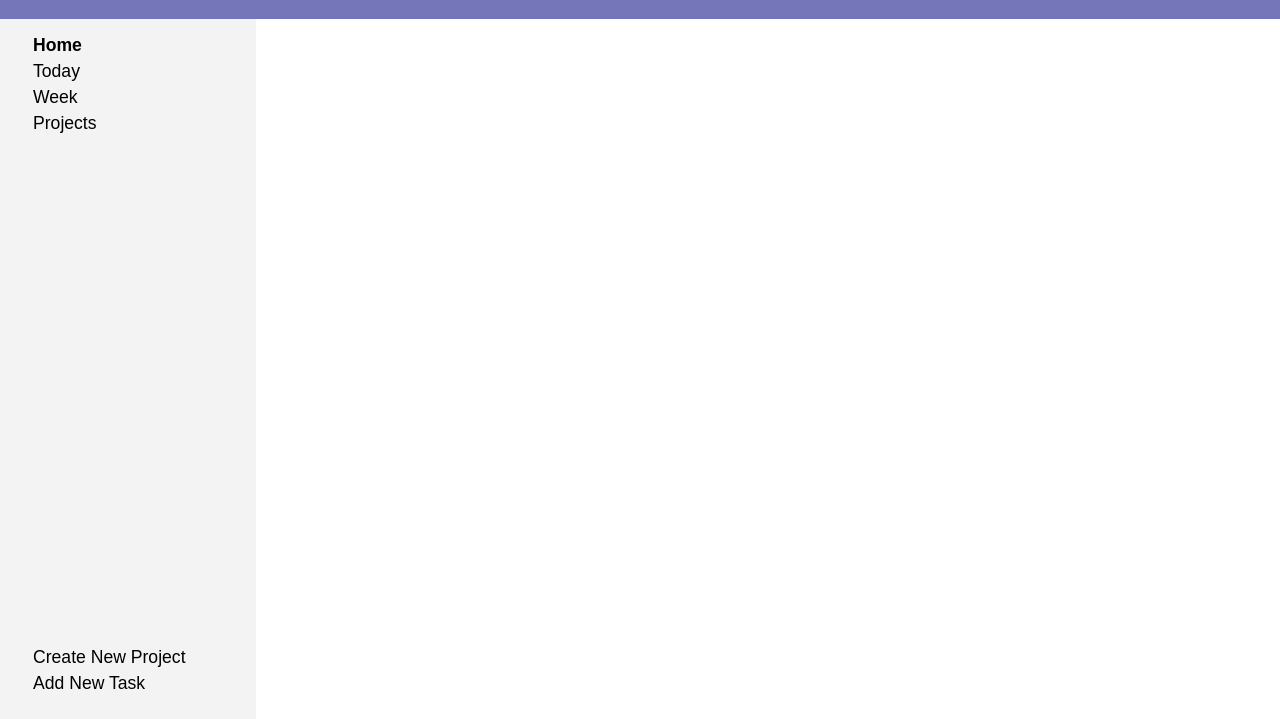
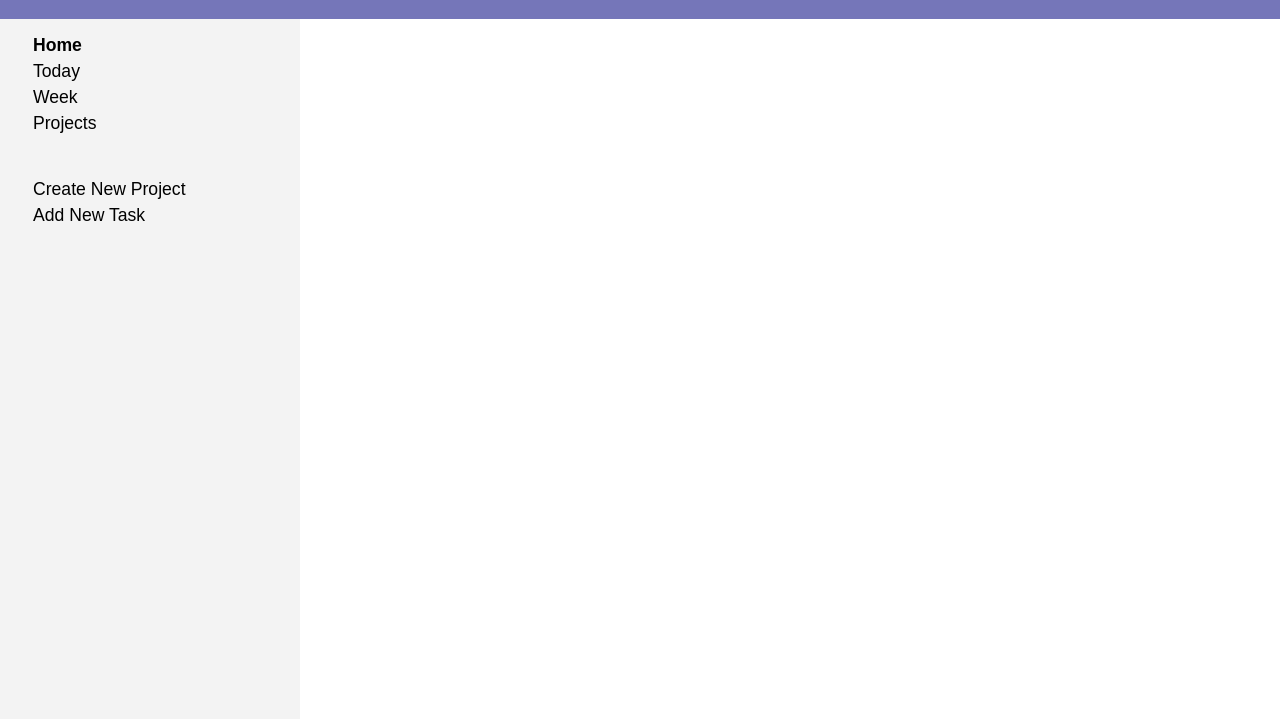
Before and after one commit to stephenlindstrom/to-do-list, a website built with webpack: page src/template.html in a window 1280 px wide. Shown: the part 81-800 px from the top of the page. Built offline with nearby package versions, Linux system fonts and the light colour scheme.

Commit message:
Move add buttons closer to other buttons

```diff
--- a/src/styles.css
+++ b/src/styles.css
@@ -27,12 +27,11 @@ h1 {
     display: flex;
     flex-direction: column;
     background-color: rgb(243, 243, 243);
-    justify-content: space-between;
 }
 
 .grid-container {
     display: grid;
-    grid-template-columns: 1fr 4fr;
+    grid-template-columns: min(300px, 25%) 1fr;
     grid-template-rows: max(100px, 10%) 1fr;
     height: 100%;
 }
@@ -74,5 +73,5 @@ dialog {
 }
 
 .add-buttons {
-    margin-bottom: 20px;
+    margin: 40px 0 20px;
 }
```
